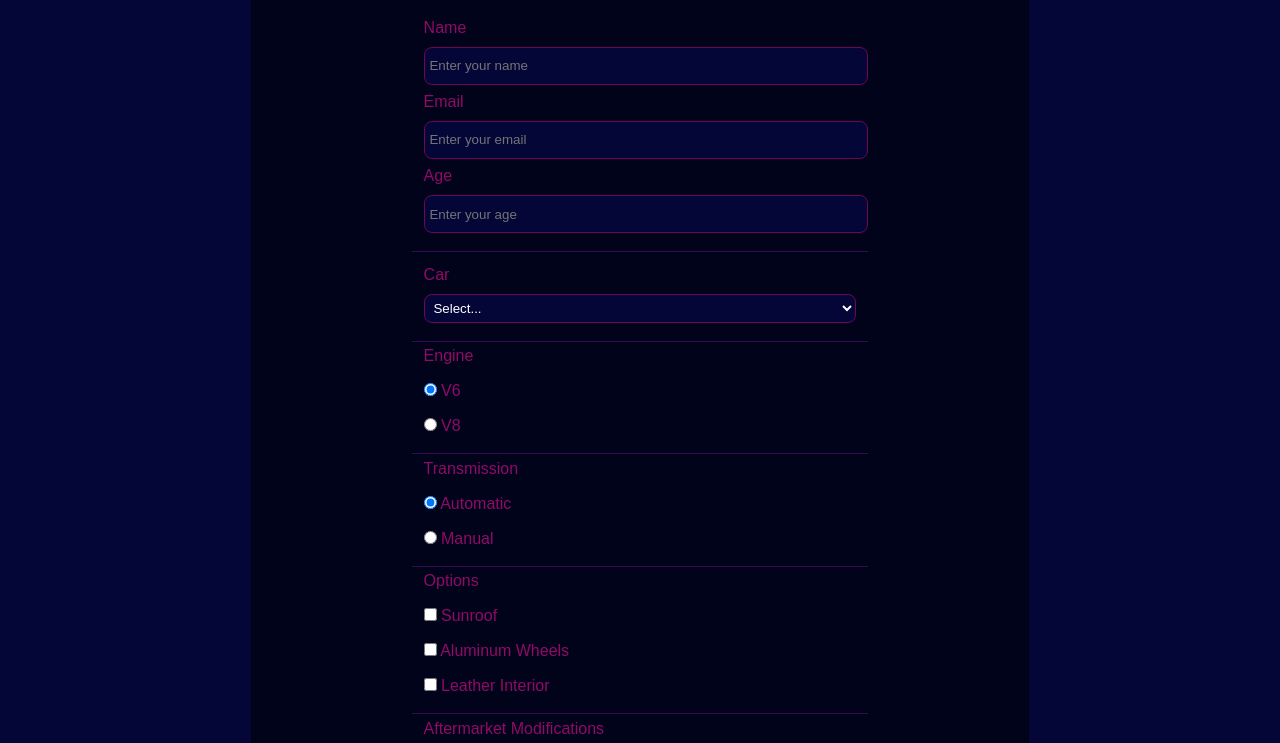
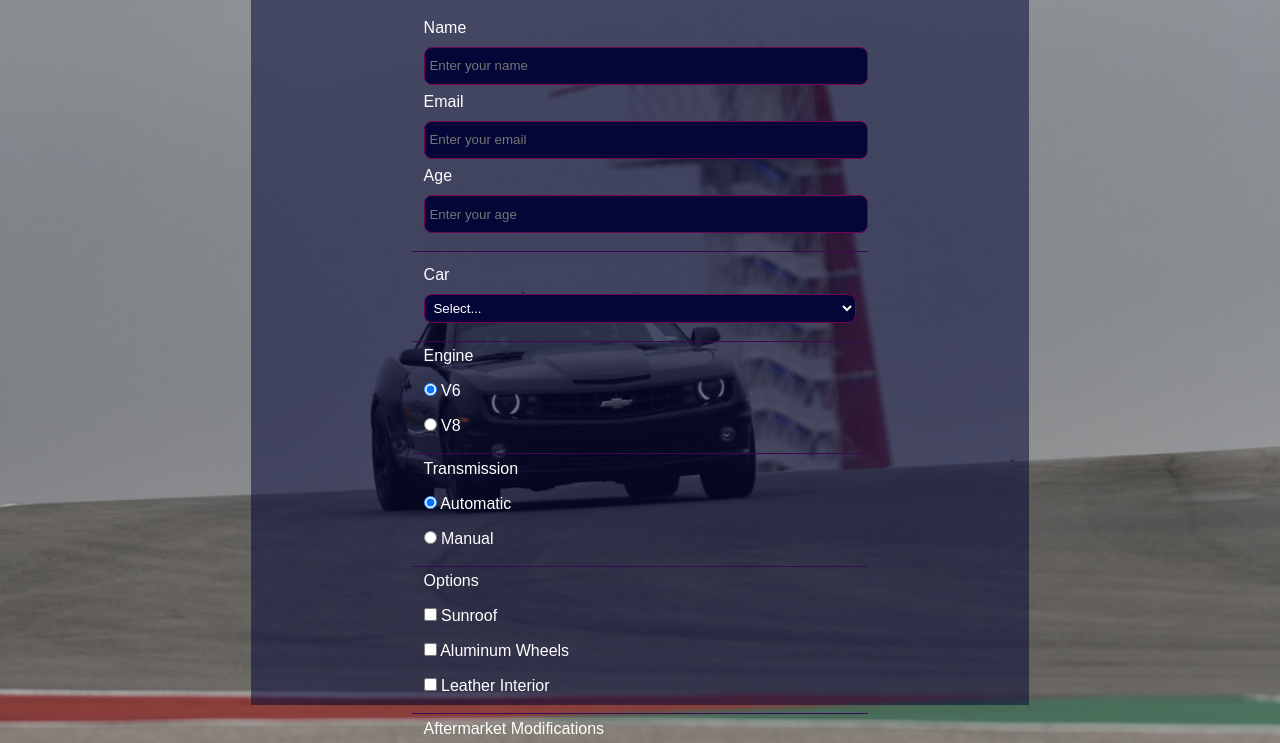
Before and after one commit to bytorbrynden/MyFCCProjects, a plain HTML site: page responsive_web_design/survey_form/index.html in a window 1280 px wide. Shown: the part 95-838 px from the top of the page. Drawn offline with Linux system fonts and the light colour scheme.

Commit message:
Added background image because why not

```diff
--- a/responsive_web_design/survey_form/styles.css
+++ b/responsive_web_design/survey_form/styles.css
@@ -1,7 +1,9 @@
 :root {
     /* Color palette courtesy of Color Hunt: https://colorhunt.co/palette/0306373c0753720455910a67 */
     --backgroundColor: #030637;
-    --foregroundColor1: #910A67;
+    --backgroundColorTrans: #03063785;
+    /* --foregroundColor1: #910A67; */
+    --foregroundColor1: white;
     --foregroundColor2: #720455;
     --foregroundColor3: #3C0753;
 
@@ -12,7 +14,12 @@ body {
     margin: 0;
     padding: 0;
 
-    background-color: var(--backgroundColor);
+    /* background-color: var(--backgroundColor); */
+    /* background-image: url("pexels-pixabay-290470.jpg"); */
+    background-image: url("camaro_cota1.jpeg");
+    background-repeat: no-repeat;
+    background-size: 100%;
+
     color: var(--foregroundColor1);
 
     font-family: var(--themeFont);
@@ -26,8 +33,10 @@ body {
     padding: 5px;
 
     width: 60%;
+    height: calc(100% - 10px); /* Set height to 100% of parent, minus 10px to account for the padding we added. */
 
-    background-color: rgba(0, 0, 0, 0.5);
+    /* background-color: rgba(255, 255, 255, 0.35); */
+    background-color: var(--backgroundColorTrans);
 }
 
 .heading #title, .heading #description {
```
Also changed, not shown: responsive_web_design/survey_form/camaro_cota1.jpeg (added).
